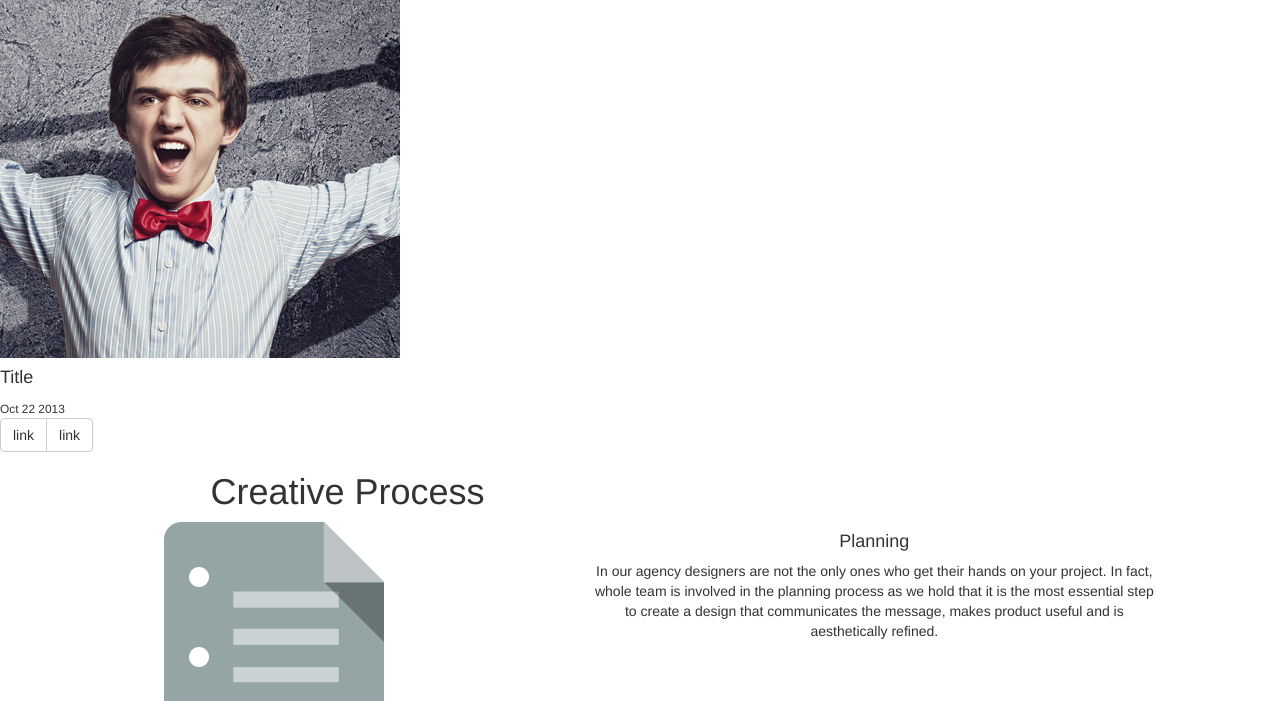
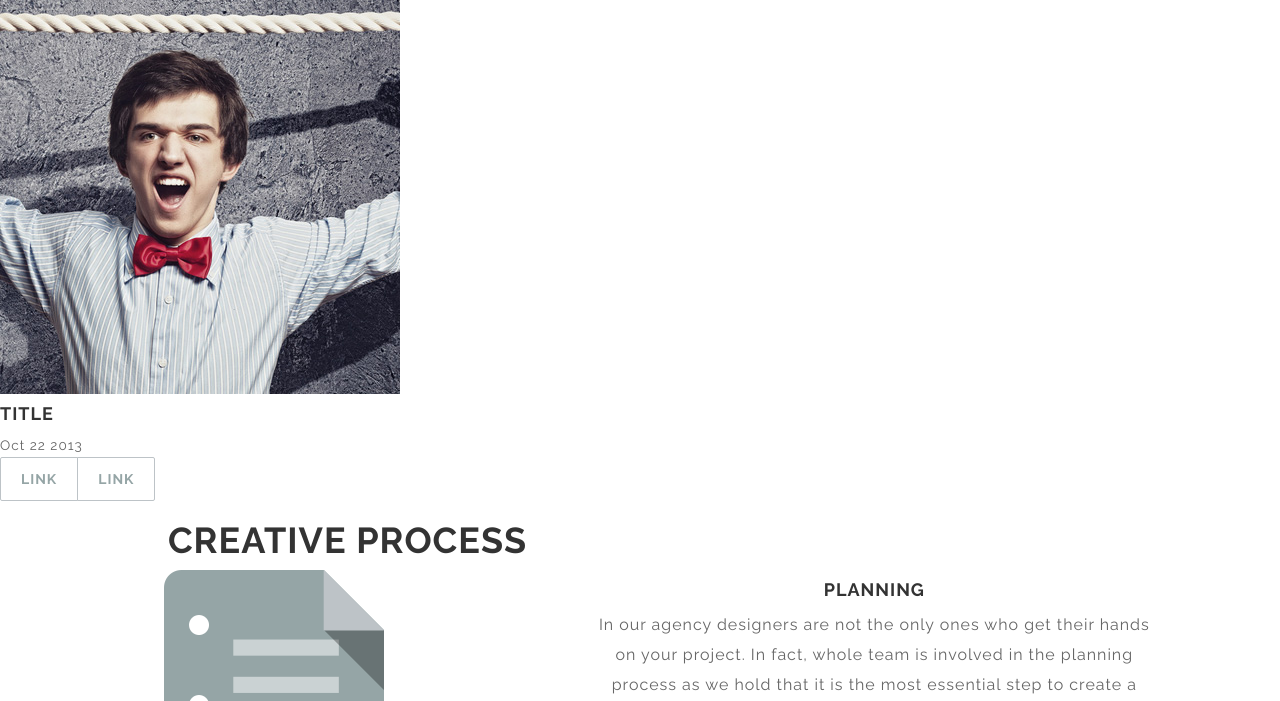
Before and after one commit to igor06brw/udemy, a plain HTML site: page index.html in a window 1280 px wide. Shown: the part 646-1347 px from the top of the page. Drawn offline with nearby package versions, Linux system fonts and the light colour scheme.

Commit message:
styled body

```diff
--- a/css/style.css
+++ b/css/style.css
@@ -0,0 +1,51 @@
+body{
+	font-family: 'Raleway',Helvectica,Arial;
+	font-size: 16px;
+	color: #666666;
+	font-weight: 400;
+	letter-spacing: 1px;
+}
+
+p{
+	line-height: 30px;
+	font-weight: 400;
+}
+
+h1,h2,h3,h4,h5,h6{
+	color: #333333;
+	text-transform: uppercase;
+	font-family: 'Raleway',Helvectica,Arial;
+	font-weight: 700;
+}
+
+
+a{
+	color: #3498db;
+	text-decoration: none;
+
+}
+
+a:hover, a:focus{
+	color: #308ac6;
+}
+
+.btn-default{
+	border-radius: 2px;
+	border: 1px solid #bdc3c7;
+	font-size: 14px;
+	color: #95a5a6;
+	font-weight: 700;
+	text-transform: uppercase;
+	padding: 11px 20px;
+}
+
+.btn-default:hover{
+
+	background: #fff;
+	color: #3498db;
+	border: 1px solid #3498db;
+}
+
+.btn:active{
+	box-shadow: none;
+}
--- a/index.html
+++ b/index.html
@@ -5,6 +5,7 @@
 	<title>Noketirne</title>
 
 <meta name="viewport" content="width=device-width, initial-scale=1.0">
+<link href='http://fonts.googleapis.com/css?family=Raleway:400,500,600,700' rel='stylesheet' type='text/css'>
 <link rel="stylesheet" type="text/css" href="css/bootstrap.min.css">
 <link rel="stylesheet" type="text/css" href="css/style.css">
 
```
